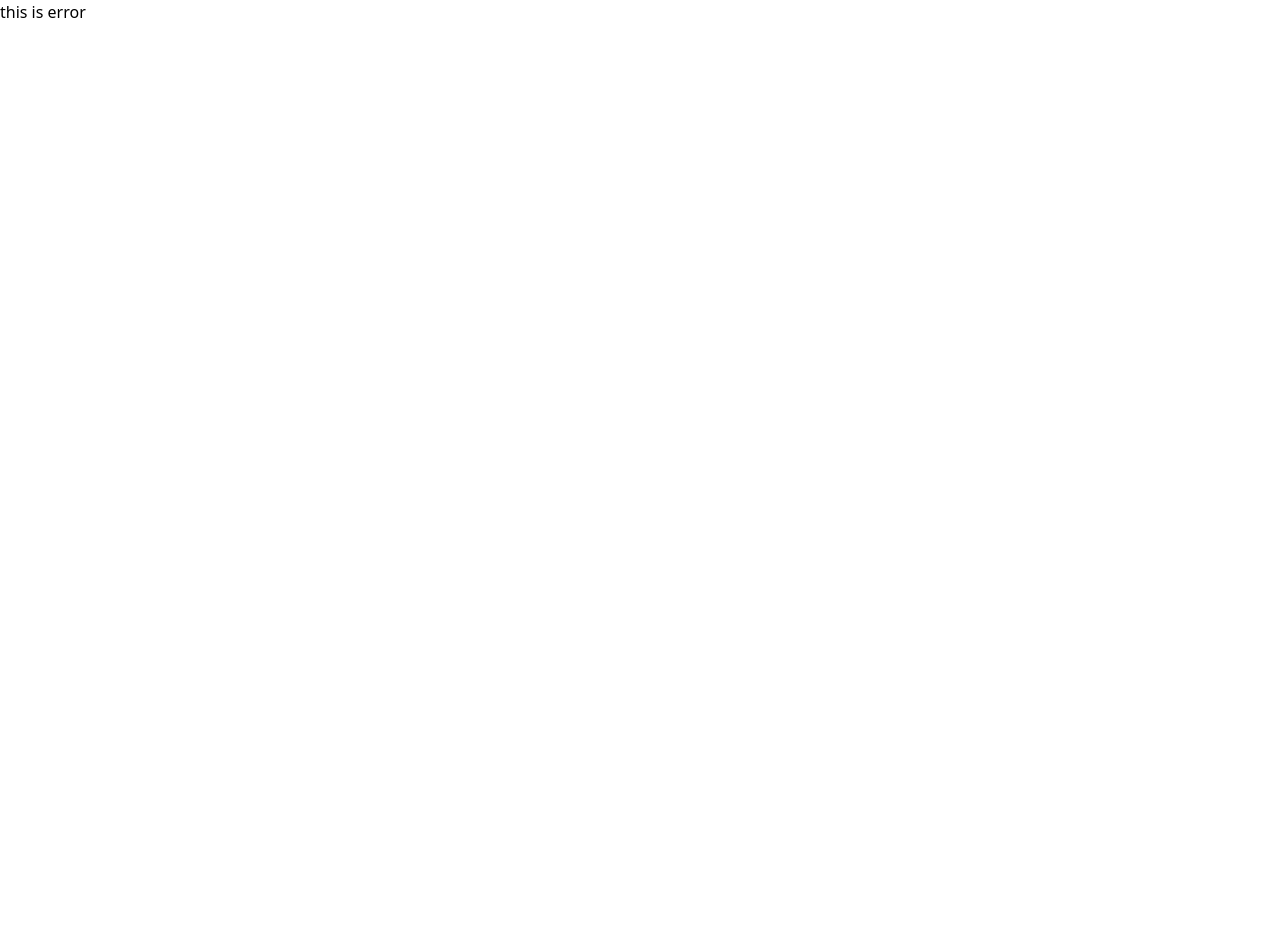
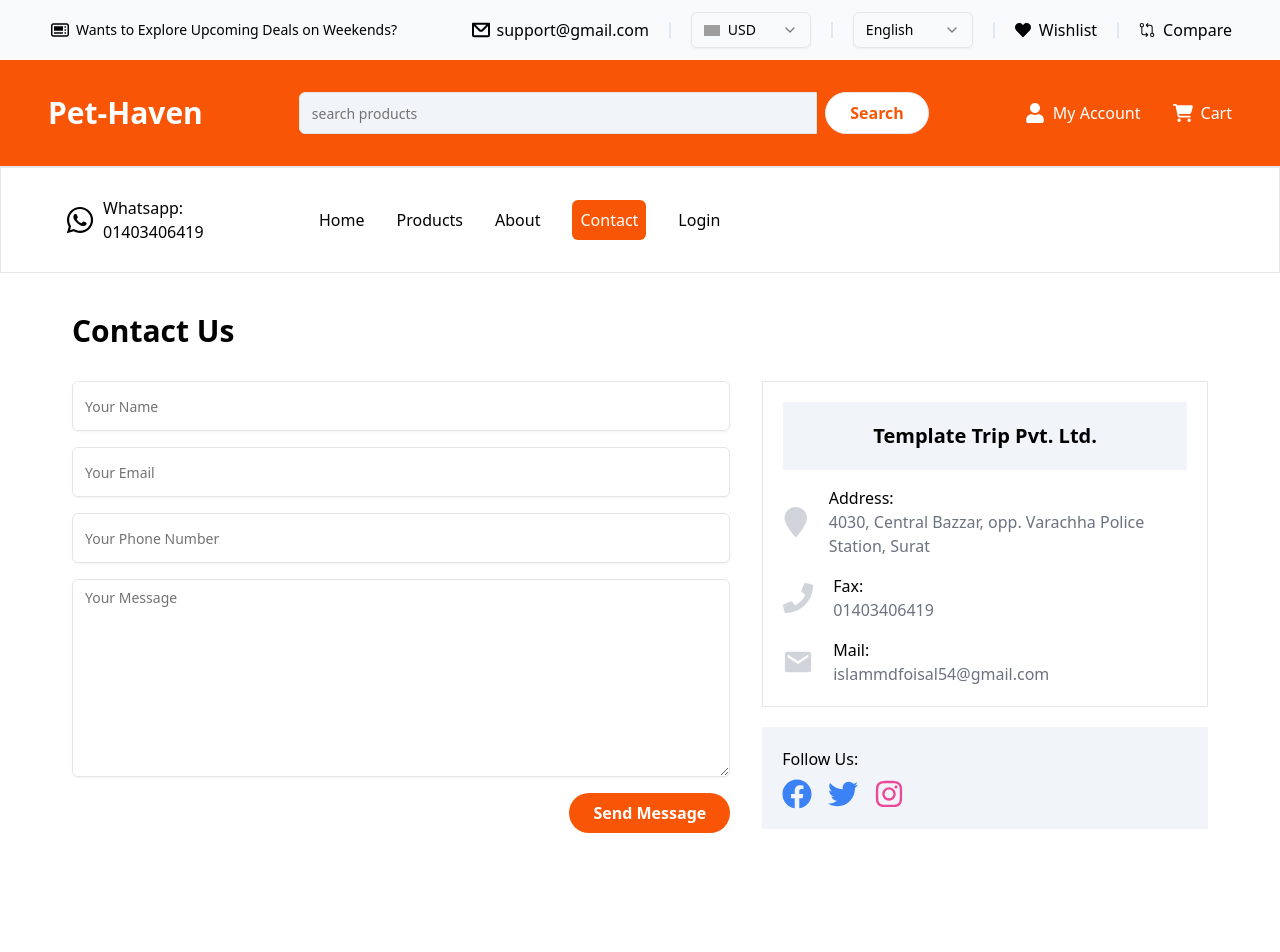
Before and after one commit to Suhanur-Rohoman-Sumon-github/Pet-Haven-client, a React (Vite) app: page /contact in a window 1280 px wide. Before the commit this address had no page. Shown: the top 952 px of the page. Before the commit the page ends 800 px from the top, so only its background shows below. Built offline with nearby package versions, Linux system fonts and the light colour scheme; no server answers; grey boxes are pictures that could not be loaded.

Commit message:
contact page done

```diff
--- a/src/components/Navbar/BottomNav.tsx
+++ b/src/components/Navbar/BottomNav.tsx
@@ -1,9 +1,11 @@
 import { FaWhatsapp } from 'react-icons/fa';
 import { NavLink } from 'react-router-dom';
-import { useAppSelector } from '../../Redux/hook/hook';
+import { useAppDispatch, useAppSelector } from '../../Redux/hook/hook';
+import { logout } from '../../Redux/features/auth/authSlice';
 
 const BottomNav = () => {
   const user = useAppSelector(state => state['pet-haven-auth'].user);
+  const dispatch = useAppDispatch();
   return (
     <div className="relative  border mb-4">
       <div className="px-5 lg:px-12 flex  gap-10 items-center  py-5 bg-white ">
@@ -48,14 +50,19 @@ const BottomNav = () => {
             Contact
           </NavLink>
           {user ? (
+            <>
               <NavLink
                 to="/dashboard/products"
                 className={({ isActive }) =>
-                isActive ? 'text-[#fff] bg-[#f85606] p-2 rounded-md' : 'nothing'
+                  isActive
+                    ? 'text-[#fff] bg-[#f85606] p-2 rounded-md'
+                    : 'nothing'
                 }
               >
                 Dashboard
               </NavLink>
+              <button onClick={() => dispatch(logout())}>Logout</button>
+            </>
           ) : (
             <NavLink
               className={({ isActive }) =>
--- /dev/null
+++ b/src/components/ui/textarea.tsx
@@ -0,0 +1,22 @@
+import * as React from "react"
+
+import { cn } from "@/lib/utils"
+
+const Textarea = React.forwardRef<
+  HTMLTextAreaElement,
+  React.ComponentProps<"textarea">
+>(({ className, ...props }, ref) => {
+  return (
+    <textarea
+      className={cn(
+        "flex min-h-[60px] w-full rounded-md border border-neutral-200 bg-transparent px-3 py-2 text-base shadow-sm placeholder:text-neutral-500 focus-visible:outline-none focus-visible:ring-1 focus-visible:ring-neutral-950 disabled:cursor-not-allowed disabled:opacity-50 md:text-sm dark:border-neutral-800 dark:placeholder:text-neutral-400 dark:focus-visible:ring-neutral-300",
+        className
+      )}
+      ref={ref}
+      {...props}
+    />
+  )
+})
+Textarea.displayName = "Textarea"
+
+export { Textarea }
--- /dev/null
+++ b/src/pages/ui/contact/Contact.tsx
@@ -0,0 +1,143 @@
+import { FaFacebook, FaInstagram, FaPhone, FaTwitter } from 'react-icons/fa';
+import Container from '../../../components/Container/Container';
+import { Input } from '../../../components/ui/input';
+import { Textarea } from '../../../components/ui/textarea';
+import { FaLocationPin } from 'react-icons/fa6';
+
+import { IoMdMail } from 'react-icons/io';
+
+const Contact = () => {
+  return (
+    <Container>
+      <div className="w-full mb-[100px] mx-auto p-6 space-y-8">
+        {/* Page Title */}
+        <h1 className="text-3xl font-semibold ">Contact Us</h1>
+
+        <div className="lg:flex justify-between gap-8">
+          {/* Contact Form */}
+          <form className="space-y-4 lg:w-2/3  rounded-lg">
+            <div>
+              <Input
+                type="text"
+                id="name"
+                placeholder="Your Name"
+                required
+                className=" py-6"
+              />
+            </div>
+
+            <div>
+              <Input
+                type="email"
+                id="email"
+                placeholder="Your Email"
+                required
+                className="mt-1 py-6"
+              />
+            </div>
+
+            <div>
+              <Input
+                type="tel"
+                id="phone"
+                placeholder="Your Phone Number"
+                required
+                className="mt-1 py-6"
+              />
+            </div>
+
+            <div>
+              <Textarea
+                id="message"
+                rows={9}
+                placeholder="Your Message"
+                required
+                className="mt-1"
+              />
+            </div>
+
+            <div className="text-end w-full flex justify-end">
+              {' '}
+              <button type="submit" className="button-primary">
+                Send Message
+              </button>
+            </div>
+          </form>
+
+          {/* Contact Information */}
+          <div>
+            <div className="space-y-4 p-5 border ">
+              <h2 className="text-xl font-semibold p-5 bg-slate-100 text-center">
+                Template Trip Pvt. Ltd.
+              </h2>
+              <div className="flex items-center gap-5">
+                <FaLocationPin className="text-3xl text-gray-300" />
+                <p>
+                  {' '}
+                  <span className="font-medium">Address:</span> <br />{' '}
+                  <span className="text-gray-500">
+                    4030, Central Bazzar, opp. Varachha Police Station, Surat
+                  </span>
+                </p>
+              </div>
+              <div className="flex items-center gap-5">
+                <FaPhone className="text-3xl text-gray-300" />
+                <p>
+                  {' '}
+                  <span className="font-medium">Fax:</span> <br />{' '}
+                  <span className="text-gray-500">01403406419</span>
+                </p>
+              </div>
+              <div className="flex items-center gap-5">
+                <IoMdMail className="text-3xl text-gray-300" />
+                <p>
+                  {' '}
+                  <span className="font-medium">Mail:</span> <br />{' '}
+                  <a
+                    href="mailto:islammdfoisal54@gmail.com"
+                    className="text-gray-500"
+                  >
+                    islammdfoisal54@gmail.com
+                  </a>
+                </p>
+              </div>
+
+              {/* Follow Us Section */}
+            </div>
+            <div className="mt-5 bg-slate-100 p-5">
+              <p className="font-medium">Follow Us:</p>
+              <div className="flex space-x-4 mt-2">
+                <a
+                  href="https://facebook.com"
+                  target="_blank"
+                  rel="noopener noreferrer"
+                  className="text-blue-500"
+                >
+                  <FaFacebook className="text-3xl" />
+                </a>
+                <a
+                  href="https://twitter.com"
+                  target="_blank"
+                  rel="noopener noreferrer"
+                  className="text-blue-500"
+                >
+                  <FaTwitter className="text-3xl" />
+                </a>
+                <a
+                  href="https://instagram.com"
+                  target="_blank"
+                  rel="noopener noreferrer"
+                  className="text-pink-500"
+                >
+                  <FaInstagram className="text-3xl" />
+                </a>
+              </div>
+            </div>
+          </div>
+        </div>
+      </div>
+    </Container>
+  );
+};
+
+export default Contact;
--- a/src/routes/route.tsx
+++ b/src/routes/route.tsx
@@ -7,6 +7,7 @@ import Products from '../pages/ui/products/Products';
 import Login from '../pages/ui/Login/Login';
 import Register from '../pages/ui/Register/Register';
 import ProductsDetails from '../pages/ui/ProducDetails/ProductsDetails';
+import Contact from '../pages/ui/contact/Contact';
 
 const router = createBrowserRouter([
   {
@@ -21,6 +22,10 @@ const router = createBrowserRouter([
       {
         path: '/about',
         element: <About />,
+      },
+      {
+        path: '/contact',
+        element: <Contact />,
       },
       {
         path: '/products',
```
Lines whose indentation alone changed are shown as unchanged.
